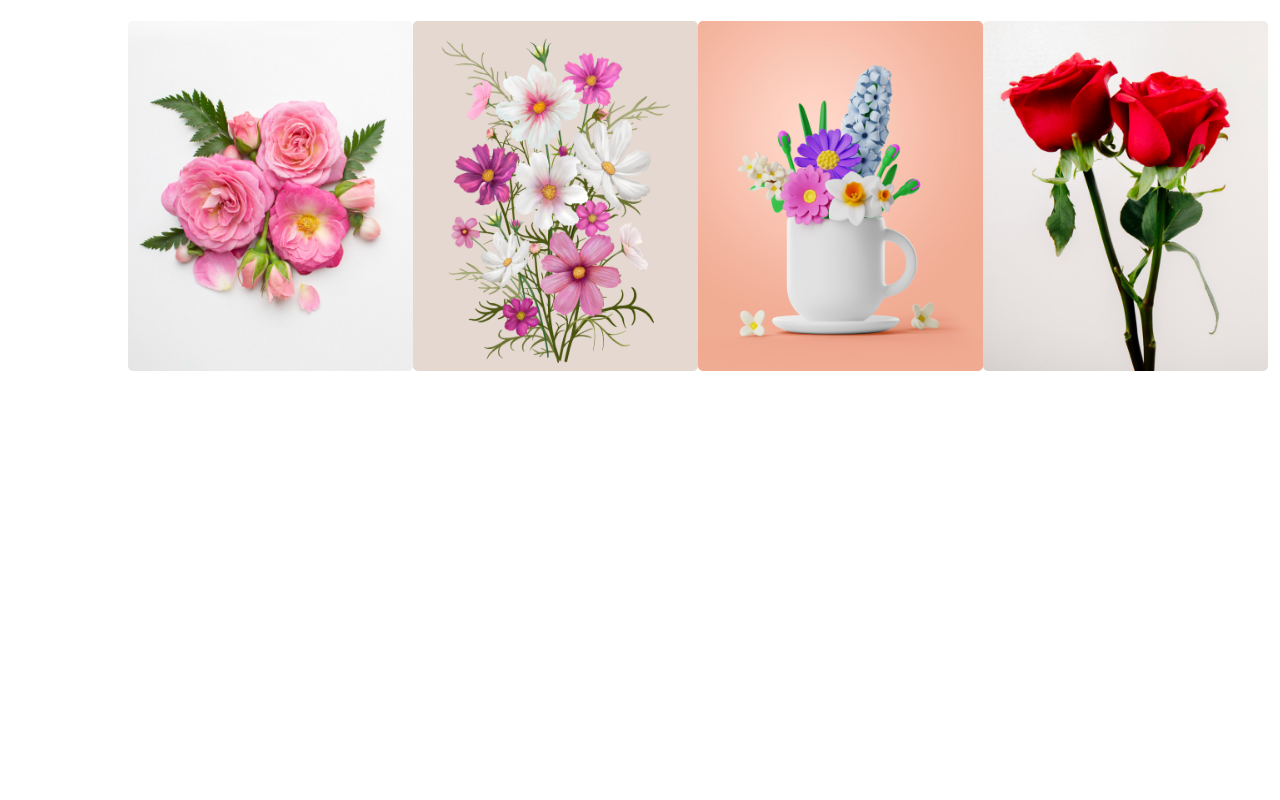
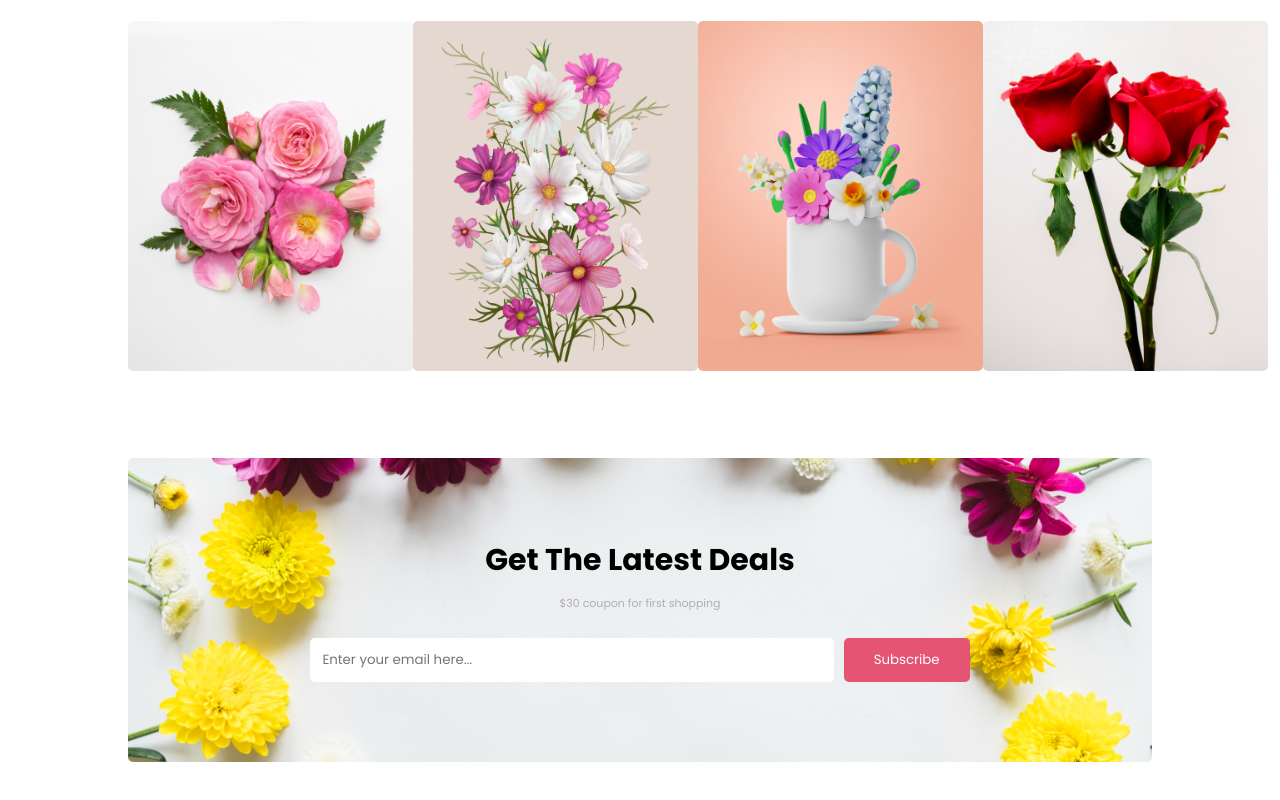
Before and after one commit to prographicsten/flower-shop-assignment, a plain HTML site: page index.html in a window 1280 px wide. Shown: the part 2541-3341 px from the top of the page. Before the commit the page ends 3019 px from the top, so only its background shows below. Drawn offline with Linux system fonts and the light colour scheme.

Commit message:
add code

```diff
--- a/CSS/style.css
+++ b/CSS/style.css
@@ -183,3 +183,29 @@
     height: 350px;
     border-radius: 5px;
 }
+
+/* subscribe area start here  */
+.subscribe_area {
+    margin-top: 80px;
+    padding: 80px 0;
+    text-align: center;
+    background-image: url(../img/Rectangle\ 9.png);
+    background-size: cover;
+    background-position: center;
+    background-repeat: no-repeat;
+    border-radius: 5px;
+}
+
+.subscribe_content h2 {
+    font-size: 30px;
+    margin-bottom: 10px;
+}
+
+.subscribe_btn input {
+    border: none;
+    padding: 12px 12px;
+    width: 500px;
+    border-radius: 5px;
+    color: #7D7D7D;
+    margin-right: 5px;
+}
--- a/index.html
+++ b/index.html
@@ -112,6 +112,7 @@
             </div>
 
             <div class="instagram_images">
+
                 <div class="instagram_img">
                     <img src="img/Flower 01.png" alt="">
                 </div>
@@ -129,6 +130,17 @@
                 </div>
 
             </div>
+
+            <section class="subscribe_area">
+                <div class="subscribe_content">
+                    <h2>Get The Latest Deals</h2>
+                    <p class="para">$30 coupon for first shopping</p>
+
+                    <div class="subscribe_btn">
+                        <input type="email" name="" id="" placeholder="Enter your email here..."> <button class="btn">Subscribe</button>
+                    </div>
+                </div>
+            </section>
         </section>
     </main>
 
```
